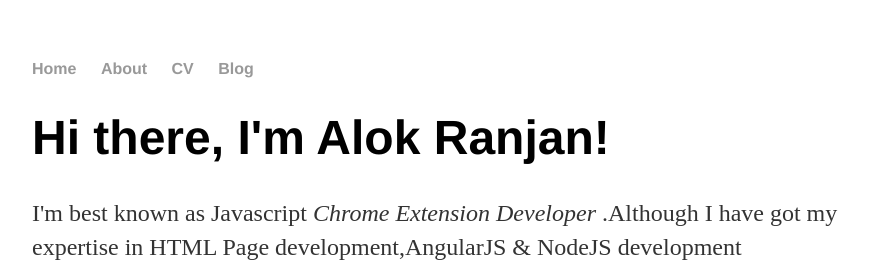
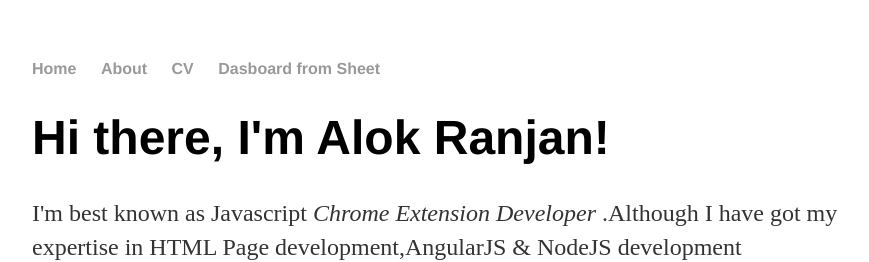
Before and after one commit to alokranjan04/alokranjan04.github.io, a Jekyll site: the page built from index.html, in a window 1280 px wide. Shown: the top 262 px of the page, without its empty margins (160-1029 px from the left). Built offline with Jekyll 4.4.1, drawn with Linux system fonts in a browser that asks for light colours; Markdown is read by kramdown in place of the engine named in the settings.

Commit message:
Adding dashboard project link to main page

```diff
--- a/_layouts/default.html
+++ b/_layouts/default.html
@@ -11,7 +11,7 @@
 	        		<li><a href="/">Home</a></li>
 		        	<li><a href="/about">About</a></li>
 	        		<li><a href="../Alok_Ranjan_profile.pdf">CV</a></li>
-	        		<li><a href="/blog">Blog</a></li>
+	        		<li><a href="../dashboardFromSheet.io/index.html">Dasboard from Sheet</a></li>
 	    		</ul>
 			</nav>
 			<div class="container">
```
